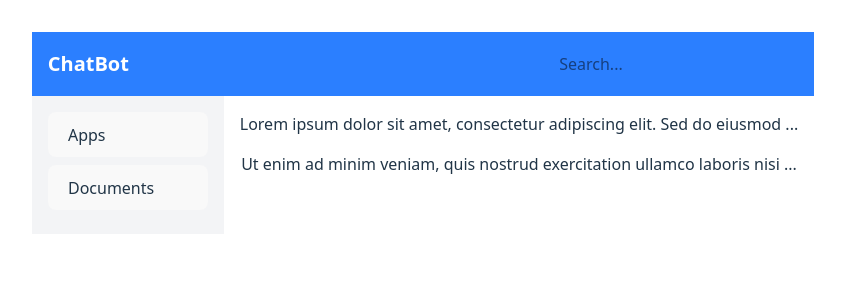
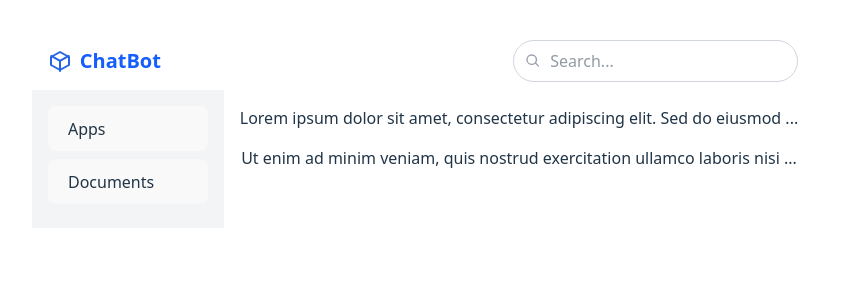
Before and after one commit to hujinxinchengdu/chatbot-demo, a React (Vite) app: page / in a window 1280 px wide. Shown: the top 300 px of the page, without its empty margins (217-1062 px from the left). Built offline with nearby package versions, Linux system fonts and the light colour scheme.

Commit message:
Improve NavBar appearance

```diff
--- a/src/components/Navbar.jsx
+++ b/src/components/Navbar.jsx
@@ -1,27 +1,61 @@
-import React, { useState } from "react";
+import React from "react";
 
 export default function Navbar({ onSearch }) {
-  const [searchValue, setSearchValue] = useState("");
-
-  const handleSearchChange = (e) => {
-    const value = e.target.value;
-    setSearchValue(value);
-    onSearch(value); // 将搜索关键字回传父组件
+  const handleInputChange = (e) => {
+    onSearch?.(e.target.value);
   };
 
   return (
-    <nav className="w-full flex items-center justify-between bg-blue-500 px-4 py-3 text-white">
-      <div className="font-bold text-xl">
-        {/* Logo 占位 */}
-        ChatBot
+    <nav className="w-full flex items-center justify-between px-4 py-2 bg-white">
+      {/* 左侧 Logo 区域：圆形带勾 SVG + “ChatBot” 文字 */}
+      <div className="flex items-center space-x-2">
+        <svg
+          width="24"
+          height="24"
+          viewBox="0 0 24 24"
+          fill="none"
+          stroke="#2563eb" // 用 stroke 呈现线条
+          strokeWidth="2"
+          strokeLinecap="round"
+          strokeLinejoin="round"
+          xmlns="http://www.w3.org/2000/svg"
+        >
+          {/* 外轮廓：上下两个三角面 + 中间连线，呈现3D效果 */}
+          <path d="M21 16l-9 5-9-5V8l9-5 9 5v8z" />
+          {/* 顶部水平面 */}
+          <path d="M3.27 6.96l8.73 4.87 8.73-4.87" />
+          {/* 垂直中心线 */}
+          <path d="M12 22v-10" />
+        </svg>
+
+        {/* 2. “ChatBot” 文本，颜色与上方圆形一致 */}
+        <span className="text-xl font-semibold text-blue-600">ChatBot</span>
       </div>
-      <div>
+
+      {/* 右侧搜索框区域 */}
+      <div className="relative">
+        {/* 放大镜图标：使用绝对定位放入输入框左侧 */}
+        <svg
+          className="absolute left-3 top-1/2 -translate-y-1/2 text-gray-400"
+          width="16"
+          height="16"
+          fill="currentColor"
+          viewBox="0 0 24 24"
+        >
+          <path d="M10 2a8 8 0 105.29 14.02l4.35 4.35a1 1 0 001.42-1.42l-4.35-4.35A8 8 0 0010 2zm0 2a6 6 0 110 12 6 6 0 010-12z" />
+        </svg>
+
+        {/* 输入框：设置左侧内边距以避免文字覆盖图标 */}
         <input
           type="text"
           placeholder="Search..."
-          value={searchValue}
-          onChange={handleSearchChange}
-          className="p-2 rounded text-black"
+          onChange={handleInputChange}
+          className="
+            pl-9 pr-4 py-2
+            rounded-full border border-gray-300
+            focus:outline-none focus:ring-2 focus:ring-blue-500 focus:border-transparent
+          "
+          style={{ minWidth: "200px" }}
         />
       </div>
     </nav>
```
